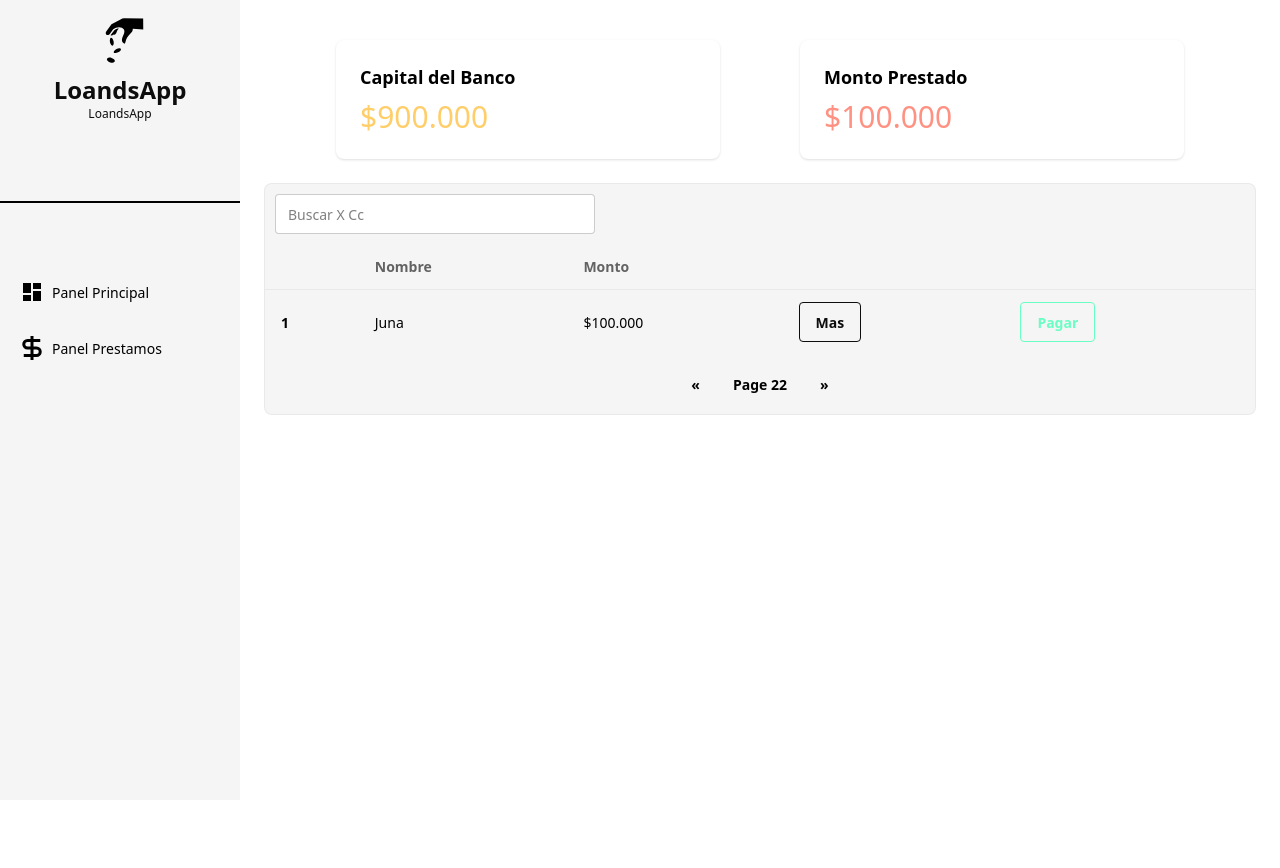
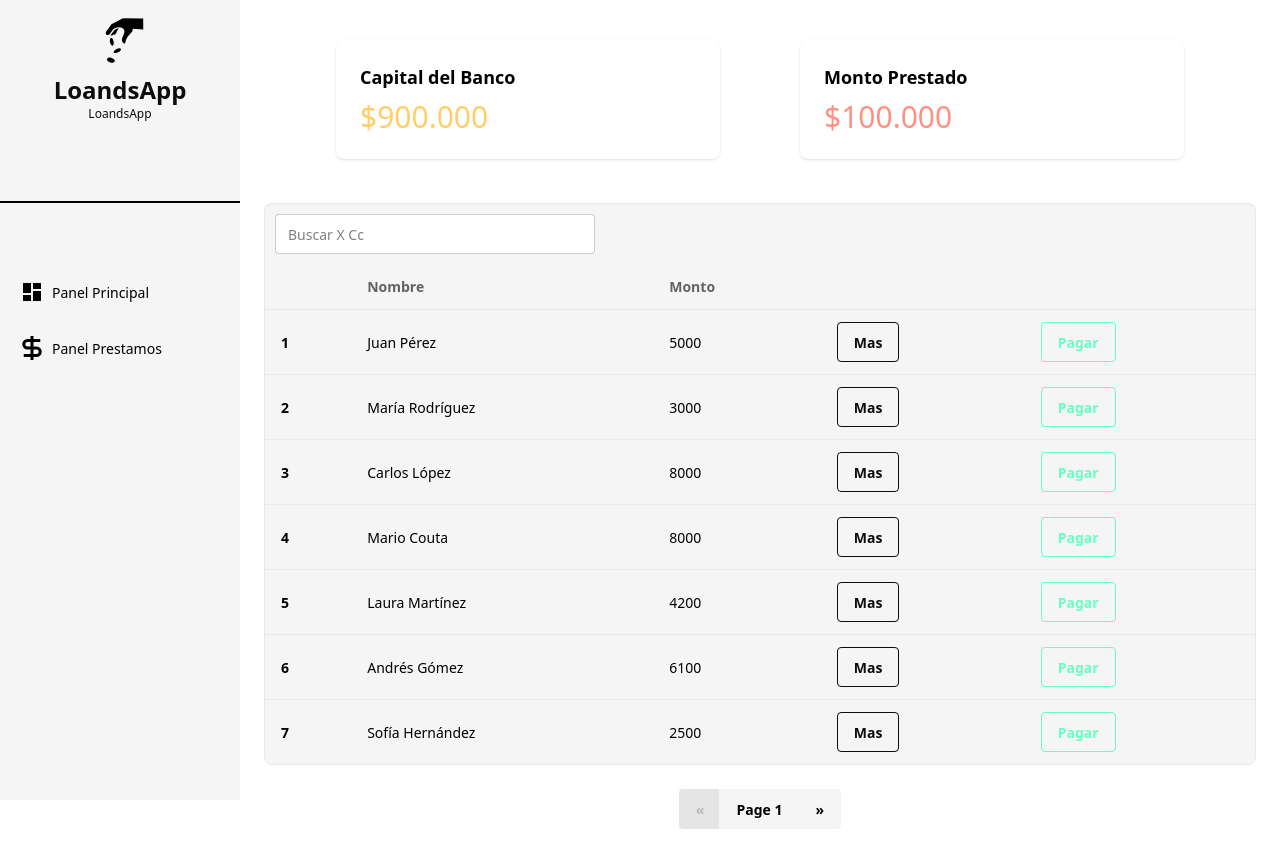
Before and after one commit to joseAL520/LoansApp, an Angular app: page / in a window 1280 px wide. Shown: the top 868 px of the page. Before the commit the page ends 800 px from the top, so only its background shows below. Built offline with nearby package versions, Linux system fonts and the light colour scheme; data requests are answered from the project's data file.

Commit message:
mostrar lista en pantalla y paginacion en lista

```diff
--- a/db.json
+++ b/db.json
@@ -1,44 +1,24 @@
 {
   "clients": [
-    {
-      "id": "1",
-      "nit": 123456789,
-      "fullName": "Juan Pérez",
-      "email": "juan.perez@example.com",
-      "loans": 5000,
-      "payDate": "2025-06-15"
-    },
-    {
-      "id": "2",
-      "nit": 987654321,
-      "fullName": "María Rodríguez",
-      "email": "maria.rodriguez@example.com",
-      "loans": 3000,
-      "payDate": "2025-07-01"
-    },
-    {
-      "id": "3",
-      "nit": 456789123,
-      "fullName": "Carlos López",
-      "email": "carlos.lopez@example.com",
-      "loans": 8000,
-      "payDate": "2025-06-30"
-    },
-    {
-      "id": "4",
-      "nit": 112233445,
-      "fullName": "Ana Martínez",
-      "email": "ana.martinez@example.com",
-      "loans": 2500,
-      "payDate": "2025-07-10"
-    },
-    {
-      "id": "5",
-      "nit": 998877665,
-      "fullName": "Luis Gómez",
-      "email": "luis.gomez@example.com",
-      "loans": 6200,
-      "payDate": "2025-06-25"
-    }
+    {"id":"1", "nit": 123456789, "fullName": "Juan Pérez", "email": "juan.perez@example.com", "loans": 5000, "payDate": "2025-06-15"},
+    {"id":"2", "nit": 987654321, "fullName": "María Rodríguez", "email": "maria.rodriguez@example.com", "loans": 3000, "payDate": "2025-07-01"},
+    {"id":"3", "nit": 456789123, "fullName": "Carlos López", "email": "carlos.lopez@example.com", "loans": 8000, "payDate": "2025-06-30"},
+    {"id":"4", "nit": 1123123123, "fullName": "Mario Couta", "email": "mario.couta@example.com", "loans": 8000, "payDate": "2025-06-30"},
+    {"id":"5", "nit": 213546879, "fullName": "Laura Martínez", "email": "laura.martinez@example.com", "loans": 4200, "payDate": "2025-07-05"},
+    {"id":"6", "nit": 987654123, "fullName": "Andrés Gómez", "email": "andres.gomez@example.com", "loans": 6100, "payDate": "2025-06-28"},
+    {"id":"7", "nit": 654987321, "fullName": "Sofía Hernández", "email": "sofia.hernandez@example.com", "loans": 2500, "payDate": "2025-07-10"},
+    {"id":"8", "nit": 321456987, "fullName": "Diego Ramírez", "email": "diego.ramirez@example.com", "loans": 9000, "payDate": "2025-06-20"},
+    {"id":"9", "nit": 741852963, "fullName": "Natalia Sánchez", "email": "natalia.sanchez@example.com", "loans": 7300, "payDate": "2025-07-12"},
+    {"id":"10", "nit": 852963741, "fullName": "Felipe Torres", "email": "felipe.torres@example.com", "loans": 4800, "payDate": "2025-07-02"},
+    {"id":"11", "nit": 963258741, "fullName": "Valeria Castro", "email": "valeria.castro@example.com", "loans": 3600, "payDate": "2025-07-08"},
+    {"id":"12", "nit": 159753486, "fullName": "Miguel Díaz", "email": "miguel.diaz@example.com", "loans": 5500, "payDate": "2025-06-25"},
+    {"id":"13", "nit": 357951456, "fullName": "Camila Vargas", "email": "camila.vargas@example.com", "loans": 6700, "payDate": "2025-07-03"},
+    {"id":"14", "nit": 258369147, "fullName": "Jorge Herrera", "email": "jorge.herrera@example.com", "loans": 7800, "payDate": "2025-07-06"},
+    {"id":"15", "nit": 654123789, "fullName": "Elena Ruiz", "email": "elena.ruiz@example.com", "loans": 3900, "payDate": "2025-06-22"},
+    {"id":"16", "nit": 789456123, "fullName": "Pablo Morales", "email": "pablo.morales@example.com", "loans": 8200, "payDate": "2025-07-11"},
+    {"id":"17", "nit": 147258369, "fullName": "Isabel Medina", "email": "isabel.medina@example.com", "loans": 4400, "payDate": "2025-07-04"},
+    {"id":"18", "nit": 963147852, "fullName": "Ricardo Jiménez", "email": "ricardo.jimenez@example.com", "loans": 6000, "payDate": "2025-06-27"},
+    {"id":"19", "nit": 321654987, "fullName": "Ana López", "email": "ana.lopez@example.com", "loans": 7100, "payDate": "2025-07-09"},
+    {"id":"20", "nit": 741963852, "fullName": "Santiago Cruz", "email": "santiago.cruz@example.com", "loans": 5300, "payDate": "2025-07-07"}
   ]
 }
--- a/src/app/dashboard/components/dashboard-list/dashboard-list.component.html
+++ b/src/app/dashboard/components/dashboard-list/dashboard-list.component.html
@@ -14,11 +14,13 @@
       </tr>
     </thead>
     <tbody>
-      <!-- Maximo de 7 y minimo 3 -->
+
+    @for (item of clients();  track item.id; let index = $index; ) {
+
       <tr>
-        <th>1</th>
-        <td>Juna</td>
-        <td>$100.000</td>
+        <th>{{index + 1}}</th>
+        <td>{{item.fullName}}</td>
+        <td>{{item.loans}}</td>
 
         @if (typeRoute() != 'loans') {
           <td>
@@ -30,26 +32,18 @@
 
         }@else if (typeRoute() === 'loans') {
           <td>
-            <button class="btn btn-outline btn-success" [routerLink]="['/lonsEdit',123123123]" >Editar</button>
+            <button class="btn btn-outline btn-success" [routerLink]="['/lonsEdit',item.id]" >Editar</button>
           </td>
           <td>
             <button class="btn btn-outline btn-error">Eliminar</button>
           </td>
         }
 
-
-
       </tr>
 
+    }
     </tbody>
 </table>
 
-@if (typeRoute() != 'loans' ) {
-    <div class="join  justify-center m-2.5">
-    <button class="join-item btn">«</button>
-    <button class="join-item btn">Page 22</button>
-    <button class="join-item btn">»</button>
-  </div>
-}
 
 </div>
--- a/src/app/dashboard/components/dashboard-list/dashboard-list.component.ts
+++ b/src/app/dashboard/components/dashboard-list/dashboard-list.component.ts
@@ -1,5 +1,6 @@
-import { ChangeDetectionStrategy, Component, input, } from '@angular/core';
+import { ChangeDetectionStrategy, Component, EventEmitter, input } from '@angular/core';
 import { RouterLink } from '@angular/router';
+import { Client } from '../../interfaces/clients.interfaces';
 
 @Component({
   selector: 'app-dashboard-list',
@@ -9,6 +10,13 @@ import { RouterLink } from '@angular/router';
 })
 export class DashboardListComponent {
 
- typeRoute = input<string>()
+
+  typeRoute = input<string>()
+
+  clients = input<Client[]>()
+  isLoading = input<boolean>(false)
+  ismessangerError = input<string | undefined | unknown>()
+
+
 
 }
--- a/src/app/dashboard/pages/dashboar-page/dashboar-page.component.html
+++ b/src/app/dashboard/pages/dashboar-page/dashboar-page.component.html
@@ -1,2 +1,11 @@
 <app-dashboar-cards></app-dashboar-cards>
-<app-dashboard-list></app-dashboard-list>
+
+<div class="flex flex-col">
+  <app-dashboard-list  [clients]="clietnsResource.value()" ></app-dashboard-list>
+  <div class="join  justify-center mb-12">
+  <button class="join-item btn" (click)="prevPage()" [disabled]="disablePrev()">«</button>
+  <button class="join-item btn">Page {{ currentPage() + 1 }}</button>
+  <button class="join-item btn" (click)="nextPage()" [disabled]="disableNext()">»</button>
+
+  </div>
+</div>
--- a/src/app/dashboard/pages/dashboar-page/dashboar-page.component.ts
+++ b/src/app/dashboard/pages/dashboar-page/dashboar-page.component.ts
@@ -1,7 +1,8 @@
-import { ChangeDetectionStrategy, Component, inject } from '@angular/core';
+import { ChangeDetectionStrategy, Component, computed, inject, resource, signal, } from '@angular/core';
 import { DashboarCardsComponent } from "../../components/dashboar-cards/dashboar-cards.component";
 import { DashboardListComponent } from "../../components/dashboard-list/dashboard-list.component";
 import { DashboardService } from '../../services/dashboard.service';
+import { firstValueFrom } from 'rxjs';
 
 @Component({
   selector: 'app-dashboar-page',
@@ -11,13 +12,38 @@ import { DashboardService } from '../../services/dashboard.service';
 })
 export class DashboarPageComponent  {
 
- clientService = inject(DashboardService)
+  clientService = inject(DashboardService)
 
 
-  ngOnInit(): void {
+  limit = 7;
+  currentPage = signal(0);
+  lastLoadCount = signal(0);
 
-    this.clientService.getClients().subscribe()
+  offset = computed(() => this.currentPage() * this.limit);
+  readonly disablePrev = computed(() => this.currentPage() === 0);
+  readonly disableNext = computed(() => this.lastLoadCount() < this.limit);
 
+ clietnsResource = resource({
+  request: () => this.offset(),
+  loader: async ({ request: offset }) => {
+    const clients = await firstValueFrom(
+      this.clientService.getClients(this.limit, offset)
+    );
+    this.lastLoadCount.set(clients.length);
+    return clients;
+  }
+})
+
+
+
+  nextPage() {
+    if (this.lastLoadCount() === this.limit) {
+    this.currentPage.update(p => p + 1);
+  }
+  }
+  prevPage() {
+    this.currentPage.update(p => (p > 0 ? p - 1 : 0));
   }
 
+
 }
--- a/src/app/dashboard/pages/loans-page/loans-page.component.html
+++ b/src/app/dashboard/pages/loans-page/loans-page.component.html
@@ -3,5 +3,5 @@
 <div class="flex bg-base-300 m-6 justify-between rounded-xl ">
     <app-dashboard-form></app-dashboard-form>
     <div class="divider divider-horizontal">.</div>
-    <app-dashboard-list typeRoute="loans" ></app-dashboard-list>
+    <app-dashboard-list typeRoute="loans" [clients]="clietnsResource.value()" ></app-dashboard-list>
 </div>
--- a/src/app/dashboard/pages/loans-page/loans-page.component.ts
+++ b/src/app/dashboard/pages/loans-page/loans-page.component.ts
@@ -1,7 +1,9 @@
-import { ChangeDetectionStrategy, Component } from '@angular/core';
+import { ChangeDetectionStrategy, Component, inject, resource } from '@angular/core';
 import { DashboarCardsComponent } from "../../components/dashboar-cards/dashboar-cards.component";
 import { DashboardFormComponent } from "../../components/dashboard-form/dashboard-form.component";
 import { DashboardListComponent } from "../../components/dashboard-list/dashboard-list.component";
+import { firstValueFrom } from 'rxjs';
+import { DashboardService } from '../../services/dashboard.service';
 
 @Component({
   selector: 'app-loans-page',
@@ -9,4 +11,19 @@ import { DashboardListComponent } from "../../components/dashboard-list/dashboar
   templateUrl: './loans-page.component.html',
   changeDetection: ChangeDetectionStrategy.OnPush,
 })
-export class LoansPageComponent { }
+export class LoansPageComponent {
+  clientService = inject(DashboardService)
+
+  limit = 5;
+  clietnsResource = resource({
+
+      request:() => ({}),
+      loader: async({ request: offset } ) => {
+        return await firstValueFrom(
+          this.clientService.getClients(this.limit)
+        )
+      },
+  })
+
+
+}
--- a/src/app/dashboard/services/dashboard.service.ts
+++ b/src/app/dashboard/services/dashboard.service.ts
@@ -13,12 +13,12 @@ export class DashboardService {
   private httpClient = inject(HttpClient)
 
 
-  getClients():Observable<Client>{
+  getClients(limit: number, offset: number = 0):Observable<Client[]>{
 
-    return this.httpClient.get<Client>(`${basUrl}clients`,{
+    return this.httpClient.get<Client[]>(`${basUrl}clients`,{
       params:{
-        _page:2,
-        _limit:3
+        _limit:limit,
+        _start:offset
       }
     }).pipe(
       tap( (valu) => console.log(valu) )
```
